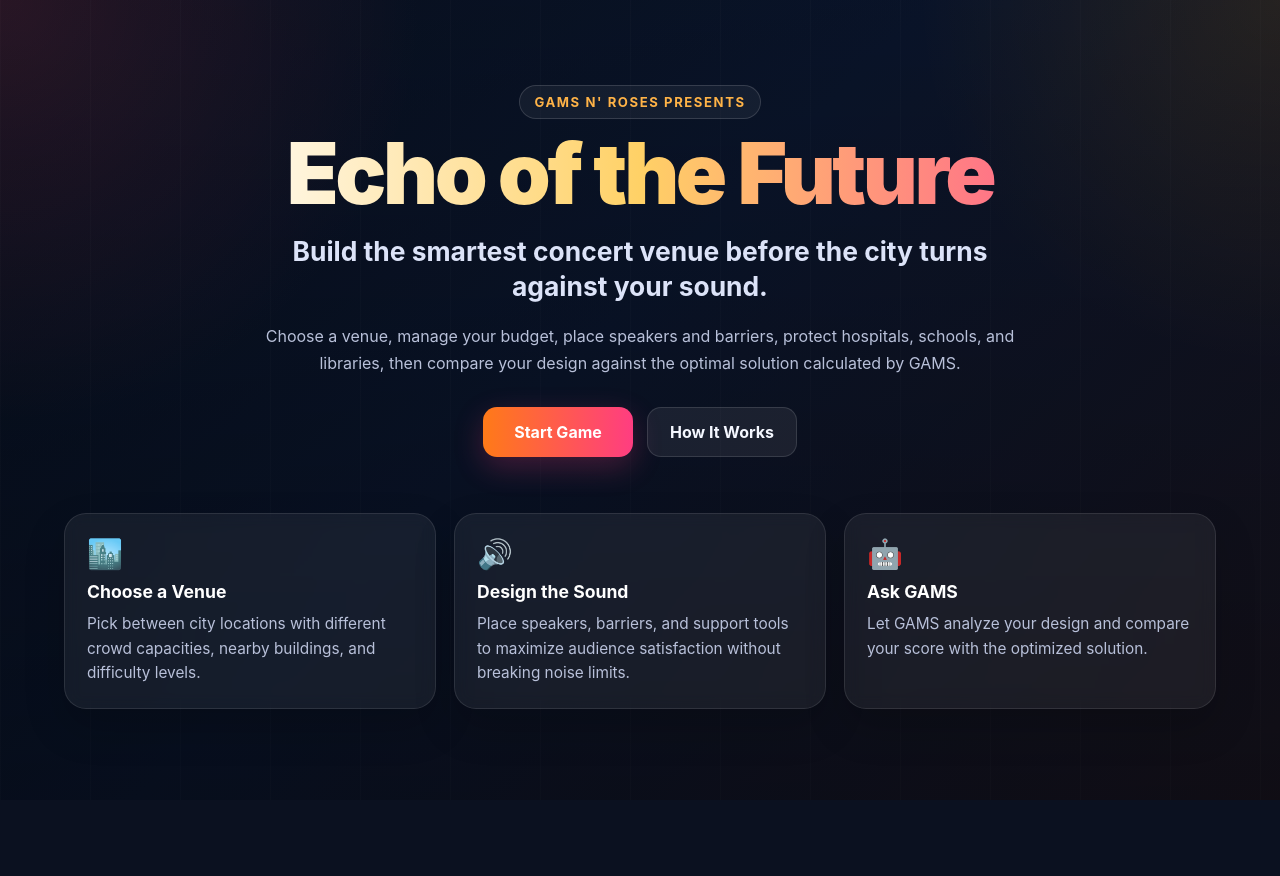
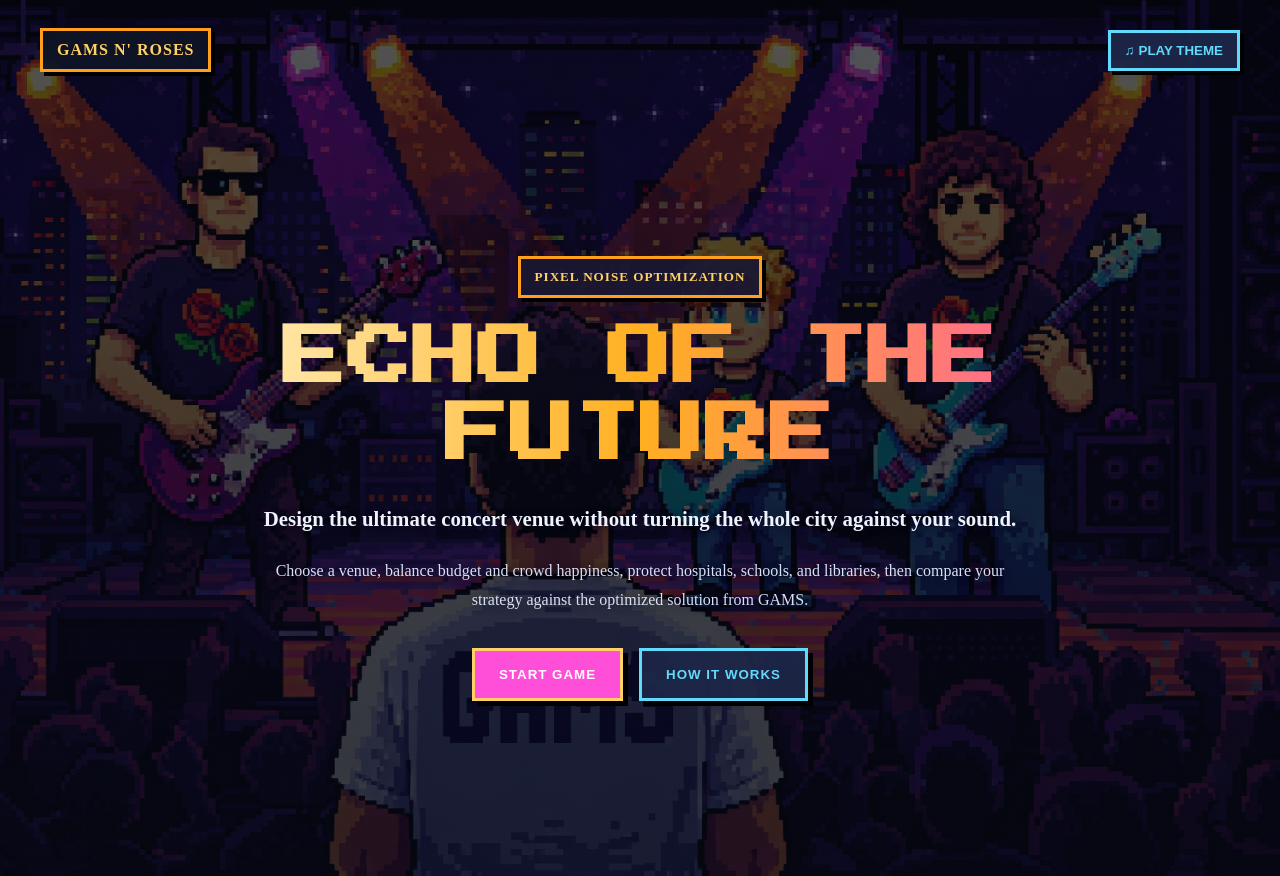
Before and after one commit to serr344/gams-n-roses, a React (Vite) app in the folder frontend/: page / in a window 1280 px wide. Before the commit the page ends 800 px from the top, so only its background shows below. Built offline with nearby package versions, Linux system fonts and the light colour scheme.

Commit message:
update home screen ui and pixel theme

```diff
--- a/frontend/index.html
+++ b/frontend/index.html
@@ -1,6 +1,9 @@
 <!doctype html>
 <html lang="en">
   <head>
+    <link rel="preconnect" href="https://fonts.googleapis.com">
+    <link rel="preconnect" href="https://fonts.gstatic.com" crossorigin>
+    <link href="https://fonts.googleapis.com/css2?family=Press+Start+2P&display=swap" rel="stylesheet">
     <meta charset="UTF-8" />
     <meta name="viewport" content="width=device-width, initial-scale=1.0" />
     <title>Gams N' Roses</title>
--- a/frontend/src/index.css
+++ b/frontend/src/index.css
@@ -1,14 +1,3 @@
-:root {
-  font-family: Inter, system-ui, -apple-system, BlinkMacSystemFont, "Segoe UI",
-    sans-serif;
-  color: #f5f7ff;
-  background-color: #0b1120;
-}
-
-* {
-  box-sizing: border-box;
-}
-
 html,
 body,
 #root {
@@ -16,318 +5,254 @@ body,
   padding: 0;
   width: 100%;
   min-height: 100vh;
+  overflow-x: hidden;
 }
 
 body {
-  background: linear-gradient(135deg, #08101f 0%, #0b1730 45%, #1a1622 100%);
-  color: #f5f7ff;
   overflow-x: hidden;
 }
 
-button,
-input,
-textarea,
-select {
-  font: inherit;
+.home-page.pixel-home {
+  position: relative;
+  min-height: 100vh;
+  width: 100%;
+  overflow: hidden;
+  background: #080b14;
 }
 
-button {
-  border: none;
-  outline: none;
+.home-bg-image {
+  position: absolute;
+  inset: 0;
+  background-image: url("/images/home-bg.png");
+  background-size: cover;
+  background-position: center center;
+  background-repeat: no-repeat;
+  image-rendering: pixelated;
+  z-index: 0;
 }
 
-img {
-  display: block;
-  max-width: 100%;
-}
-
-.primary-btn,
-.secondary-btn {
-  border-radius: 14px;
-  padding: 14px 22px;
-  cursor: pointer;
-  transition: transform 0.18s ease, box-shadow 0.18s ease, opacity 0.18s ease;
-  font-weight: 700;
-  min-width: 150px;
-}
-
-.primary-btn {
-  background: linear-gradient(90deg, #ff7a18, #ff3d81);
-  color: white;
-  box-shadow: 0 10px 30px rgba(255, 61, 129, 0.24);
-}
-
-.secondary-btn {
-  background: rgba(255, 255, 255, 0.07);
-  color: #f4f7ff;
-  border: 1px solid rgba(255, 255, 255, 0.12);
-}
-
-.primary-btn:hover,
-.secondary-btn:hover {
-  transform: translateY(-2px);
-}
-
-/* HOME */
-
-.home-page,
-.venue-page,
-.build-page {
-  min-height: 100vh;
-  width: 100%;
-  background:
-    radial-gradient(circle at top left, rgba(255, 77, 109, 0.16), transparent 28%),
-    radial-gradient(circle at top right, rgba(255, 166, 0, 0.12), transparent 24%),
-    linear-gradient(135deg, #08101f 0%, #0b1730 45%, #1a1622 100%);
-  color: #f5f7ff;
-}
-
-.home-overlay {
+.home-bg-darkener {
   position: absolute;
   inset: 0;
   background:
-    linear-gradient(to bottom, rgba(0, 0, 0, 0.16), rgba(0, 0, 0, 0.4)),
-    repeating-linear-gradient(
-      90deg,
-      rgba(255, 255, 255, 0.02) 0px,
-      rgba(255, 255, 255, 0.02) 1px,
-      transparent 1px,
-      transparent 90px
-    );
-  pointer-events: none;
+    linear-gradient(
+      to bottom,
+      rgba(5, 8, 15, 0.55),
+      rgba(6, 9, 18, 0.72)
+    ),
+    rgba(0, 0, 0, 0.28);
+  z-index: 1;
 }
 
-.home-page {
-  position: relative;
-  overflow: hidden;
+.pixel-grid-overlay {
+  position: absolute;
+  inset: 0;
+  background-image:
+    linear-gradient(rgba(255,255,255,0.03) 1px, transparent 1px),
+    linear-gradient(90deg, rgba(255,255,255,0.03) 1px, transparent 1px);
+  background-size: 28px 28px;
+  opacity: 0.12;
+  z-index: 2;
 }
 
-.home-content,
-.venue-container,
-.build-container {
+.home-shell {
   position: relative;
-  z-index: 1;
+  z-index: 3;
   max-width: 1200px;
   margin: 0 auto;
-  padding: 72px 24px 56px;
+  padding: 28px 24px 48px;
+  min-height: 100vh;
+  display: flex;
+  flex-direction: column;
 }
 
-.hero-section {
-  text-align: center;
-  max-width: 900px;
-  margin: 0 auto 56px;
+.home-topbar {
+  display: flex;
+  justify-content: space-between;
+  align-items: center;
+  gap: 16px;
+  margin-bottom: 44px;
 }
 
-.eyebrow,
-.venue-eyebrow {
-  display: inline-block;
-  margin-bottom: 14px;
-  padding: 8px 14px;
-  border: 1px solid rgba(255, 255, 255, 0.14);
-  border-radius: 999px;
-  background: rgba(255, 255, 255, 0.05);
-  font-size: 0.82rem;
-  font-weight: 700;
-  letter-spacing: 0.12em;
-  color: #ffb347;
+.home-hero {
+  max-width: 900px;
+  margin: auto auto;
+  text-align: center;
 }
 
-.hero-title {
+.pixel-tag {
+  background: rgba(15, 20, 38, 0.92);
+  color: #ffd166;
+  border: 3px solid #ff9f1c;
+  padding: 10px 14px;
+  font-weight: 800;
+  letter-spacing: 1px;
+  box-shadow: 4px 4px 0 #000;
+}
+
+.pixel-music-btn {
+  background: rgba(29, 38, 71, 0.95);
+  color: #61dafb;
+  border: 3px solid #61dafb;
+  padding: 10px 14px;
+  font-weight: 800;
+  cursor: pointer;
+  box-shadow: 4px 4px 0 #000;
+}
+
+.pixel-eyebrow {
+  display: inline-block;
+  margin-bottom: 22px;
+  padding: 10px 14px;
+  border: 3px solid #ff9f1c;
+  background: rgba(27, 23, 49, 0.92);
+  color: #ffd166;
+  box-shadow: 4px 4px 0 #000;
+  border-radius: 0;
+  font-size: 0.82rem;
+  font-weight: 800;
+  letter-spacing: 1px;
+}
+
+.pixel-title {
   margin: 0;
-  font-size: clamp(2.8rem, 7vw, 5.3rem);
-  line-height: 0.95;
-  font-weight: 900;
-  letter-spacing: -0.04em;
-  background: linear-gradient(90deg, #ffffff, #ffd166, #ff5d8f);
+  font-family: "Press Start 2P", monospace;
+  font-size: clamp(2rem, 5vw, 4.4rem);
+  line-height: 1.2;
+  letter-spacing: 1px;
+  background: linear-gradient(90deg, #fff3c4, #ffb020, #ff5fa2);
   -webkit-background-clip: text;
   -webkit-text-fill-color: transparent;
 }
 
-.hero-subtitle {
-  margin: 20px auto 0;
-  max-width: 760px;
-  font-size: clamp(1.15rem, 2.5vw, 1.65rem);
+.pixel-subtitle {
+  max-width: 820px;
+  margin: 28px auto 0;
+  color: #eef3ff;
+  font-size: clamp(1rem, 2.1vw, 1.3rem);
+  line-height: 1.7;
   font-weight: 700;
-  color: #dce3f8;
-  line-height: 1.35;
+  text-shadow: 0 2px 10px rgba(0, 0, 0, 0.4);
 }
 
-.hero-description {
+.pixel-description {
   max-width: 760px;
-  margin: 18px auto 0;
-  color: #b8c0d9;
+  margin: 20px auto 0;
+  color: #d8e0f5;
   font-size: 1rem;
+  line-height: 1.8;
+  text-shadow: 0 2px 10px rgba(0, 0, 0, 0.35);
+}
+
+.home-actions {
+  display: flex;
+  justify-content: center;
+  gap: 16px;
+  flex-wrap: wrap;
+  margin-top: 34px;
+}
+
+.pixel-primary-btn,
+.pixel-secondary-btn {
+  border-radius: 0;
+  padding: 16px 24px;
+  font-weight: 900;
+  letter-spacing: 1px;
+  box-shadow: 5px 5px 0 #000;
+  border: 3px solid transparent;
+  cursor: pointer;
+}
+
+.pixel-primary-btn {
+  background: #ff4fd8;
+  color: #fff;
+  border-color: #ffd166;
+}
+
+.pixel-secondary-btn {
+  background: rgba(29, 38, 71, 0.95);
+  color: #61dafb;
+  border-color: #61dafb;
+}
+
+.pixel-music-btn:hover,
+.pixel-primary-btn:hover,
+.pixel-secondary-btn:hover {
+  transform: translate(-1px, -1px);
+}
+
+/* HOW TO PLAY MODAL */
+
+.howto-backdrop {
+  position: fixed;
+  inset: 0;
+  background: rgba(0, 0, 0, 0.72);
+  display: flex;
+  align-items: center;
+  justify-content: center;
+  padding: 24px;
+  z-index: 20;
+}
+
+.howto-modal {
+  width: min(760px, 100%);
+  background: #11192f;
+  border: 3px solid #ff9f1c;
+  box-shadow: 8px 8px 0 #000;
+  padding: 28px;
+  color: white;
+}
+
+.howto-modal h2 {
+  margin-top: 0;
+  margin-bottom: 22px;
+  color: #ffd166;
+  font-family: "Press Start 2P", monospace;
+  font-size: 1.2rem;
+  line-height: 1.6;
+}
+
+.howto-step {
+  display: grid;
+  grid-template-columns: 28px 1fr;
+  gap: 14px;
+  margin-bottom: 18px;
+  align-items: start;
+}
+
+.howto-step span {
+  color: #61dafb;
+  font-weight: 900;
+}
+
+.howto-step p {
+  margin: 0;
+  color: #dbe5ff;
   line-height: 1.7;
 }
 
-.hero-actions,
-.venue-actions {
-  display: flex;
-  justify-content: center;
-  gap: 14px;
-  flex-wrap: wrap;
-  margin-top: 30px;
-}
-
-.feature-grid {
-  display: grid;
-  grid-template-columns: repeat(3, minmax(0, 1fr));
-  gap: 18px;
-}
-
-.feature-card,
-.venue-card,
-.build-summary-card {
-  background: rgba(255, 255, 255, 0.06);
-  border: 1px solid rgba(255, 255, 255, 0.1);
-  border-radius: 22px;
-  padding: 22px;
-  backdrop-filter: blur(8px);
-  box-shadow: 0 18px 40px rgba(0, 0, 0, 0.18);
-}
-
-.feature-card h3 {
-  margin: 10px 0;
-  font-size: 1.1rem;
-  color: #ffffff;
-}
-
-.feature-card p {
-  margin: 0;
-  color: #b8c0d9;
-  line-height: 1.6;
-  font-size: 0.96rem;
-}
-
-.feature-icon {
-  font-size: 1.8rem;
-}
-
-/* VENUES */
-
-.venue-header {
-  text-align: center;
-  max-width: 820px;
-  margin: 0 auto 36px;
-}
-
-.venue-header h1,
-.build-container h1 {
-  margin: 0;
-  font-size: clamp(2rem, 5vw, 3.4rem);
-  color: #ffffff;
-}
-
-.venue-subtitle {
-  margin: 16px auto 0;
-  color: #b8c0d9;
-  max-width: 760px;
-  line-height: 1.7;
-}
-
-.venue-grid {
-  display: grid;
-  grid-template-columns: repeat(3, minmax(0, 1fr));
-  gap: 18px;
-}
-
-.venue-card {
-  position: relative;
-  text-align: left;
-  color: white;
-  cursor: pointer;
-  transition: transform 0.18s ease, border-color 0.18s ease, box-shadow 0.18s ease;
-}
-
-.venue-card:hover {
-  transform: translateY(-3px);
-  border-color: rgba(255, 122, 24, 0.6);
-}
-
-.venue-card.selected {
-  border-color: #ff7a18;
-  box-shadow: 0 0 0 1px rgba(255, 122, 24, 0.15), 0 16px 34px rgba(255, 122, 24, 0.16);
-}
-
-.venue-card h3 {
-  margin: 10px 0 10px;
-  font-size: 1.25rem;
-  color: #ffffff;
-}
-
-.venue-card p,
-.build-summary-card p {
-  margin: 0;
-  color: #c7d0e7;
-  line-height: 1.6;
-}
-
-.venue-badge {
-  display: inline-block;
-  padding: 6px 10px;
-  border-radius: 999px;
-  background: rgba(255, 255, 255, 0.08);
-  font-size: 0.8rem;
-  font-weight: 700;
-  color: #ffd166;
-}
-
-.venue-stats {
-  display: flex;
-  flex-wrap: wrap;
-  gap: 10px;
-  margin-top: 18px;
-}
-
-.venue-stats span {
-  padding: 8px 12px;
-  border-radius: 999px;
-  background: rgba(255, 255, 255, 0.07);
-  color: #e6ebfa;
-  font-size: 0.92rem;
-}
-
-.venue-selected-text {
-  margin-top: 16px;
-  font-weight: 800;
-  color: #ff9f43;
-}
-
-/* BUILD */
-
-.build-summary-card {
-  margin-top: 24px;
-  margin-bottom: 24px;
-}
-
-.build-summary-card h2 {
-  margin: 0 0 10px;
-  color: #ffffff;
-}
-
-.build-placeholder {
-  min-height: 320px;
-  border: 2px dashed rgba(255, 255, 255, 0.16);
-  border-radius: 24px;
-  display: grid;
-  place-items: center;
-  color: #b8c0d9;
-  background: rgba(255, 255, 255, 0.04);
-  margin-bottom: 24px;
-  padding: 24px;
-  text-align: center;
-  font-size: 1.05rem;
+.howto-close-btn {
+  margin-top: 12px;
 }
 
 @media (max-width: 900px) {
-  .feature-grid,
-  .venue-grid {
-    grid-template-columns: 1fr;
+  .home-topbar {
+    flex-direction: column;
+    align-items: flex-start;
+    margin-bottom: 30px;
   }
 
-  .home-content,
-  .venue-container,
-  .build-container {
-    padding-top: 56px;
+  .home-shell {
+    padding-top: 20px;
+    padding-bottom: 36px;
+  }
+
+  .home-hero {
+    margin-top: auto;
+    margin-bottom: auto;
+  }
+
+  .pixel-title {
+    font-size: clamp(1.8rem, 10vw, 3rem);
   }
 }
--- a/frontend/src/pages/HomePage.tsx
+++ b/frontend/src/pages/HomePage.tsx
@@ -1,71 +1,148 @@
-import React from "react";
+import React, { useEffect, useRef, useState } from "react";
 
 type HomePageProps = {
   onStart?: () => void;
   onHowToPlay?: () => void;
 };
 
-const HomePage: React.FC<HomePageProps> = ({ onStart, onHowToPlay }) => {
+const HomePage: React.FC<HomePageProps> = ({ onStart }) => {
+  const audioRef = useRef<HTMLAudioElement | null>(null);
+  const [musicOn, setMusicOn] = useState(false);
+  const [showHowToPlay, setShowHowToPlay] = useState(false);
+
+  useEffect(() => {
+    if (audioRef.current) {
+      audioRef.current.volume = 0.35;
+      audioRef.current.loop = true;
+    }
+  }, []);
+
+  const toggleMusic = async () => {
+    if (!audioRef.current) return;
+
+    try {
+      if (musicOn) {
+        audioRef.current.pause();
+        setMusicOn(false);
+      } else {
+        await audioRef.current.play();
+        setMusicOn(true);
+      }
+    } catch (error) {
+      console.error("Music could not start:", error);
+    }
+  };
+
+  const handleStartClick = async () => {
+    if (audioRef.current && !musicOn) {
+      try {
+        await audioRef.current.play();
+        setMusicOn(true);
+      } catch (error) {
+        console.error("Music autoplay blocked:", error);
+      }
+    }
+
+    onStart?.();
+  };
+
   return (
-    <div className="home-page">
-      <div className="home-overlay" />
+    <div className="home-page pixel-home">
+      <audio ref={audioRef} src="/audio/theme.mp3" />
 
-      <main className="home-content">
-        <section className="hero-section">
-          <p className="eyebrow">GAMS N' ROSES PRESENTS</p>
+      <div className="home-bg-image" />
+      <div className="home-bg-darkener" />
+      <div className="pixel-grid-overlay" />
 
-          <h1 className="hero-title">Echo of the Future</h1>
+      <main className="home-shell">
+        <header className="home-topbar">
+          <div className="pixel-tag">GAMS N&apos; ROSES</div>
 
-          <h2 className="hero-subtitle">
-            Build the smartest concert venue before the city turns against your sound.
-          </h2>
+          <button className="pixel-music-btn" onClick={toggleMusic}>
+            {musicOn ? "♫ MUSIC ON" : "♫ PLAY THEME"}
+          </button>
+        </header>
 
-          <p className="hero-description">
-            Choose a venue, manage your budget, place speakers and barriers,
-            protect hospitals, schools, and libraries, then compare your design
-            against the optimal solution calculated by GAMS.
+        <section className="home-hero">
+          <p className="pixel-eyebrow">PIXEL NOISE OPTIMIZATION</p>
+
+          <h1 className="pixel-title">ECHO OF THE FUTURE</h1>
+
+          <p className="pixel-subtitle">
+            Design the ultimate concert venue without turning the whole city
+            against your sound.
           </p>
 
-          <div className="hero-actions">
-            <button className="primary-btn" onClick={onStart}>
-              Start Game
+          <p className="pixel-description">
+            Choose a venue, balance budget and crowd happiness, protect
+            hospitals, schools, and libraries, then compare your strategy
+            against the optimized solution from GAMS.
+          </p>
+
+          <div className="home-actions">
+            <button className="pixel-primary-btn" onClick={handleStartClick}>
+              START GAME
             </button>
 
-            <button className="secondary-btn" onClick={onHowToPlay}>
-              How It Works
+            <button
+              className="pixel-secondary-btn"
+              onClick={() => setShowHowToPlay(true)}
+            >
+              HOW IT WORKS
             </button>
           </div>
         </section>
+      </main>
 
-        <section className="feature-grid">
-          <div className="feature-card">
-            <div className="feature-icon">🏙️</div>
-            <h3>Choose a Venue</h3>
+      {showHowToPlay && (
+        <div className="howto-backdrop" onClick={() => setShowHowToPlay(false)}>
+          <div
+            className="howto-modal"
+            onClick={(e) => e.stopPropagation()}
+          >
+            <h2>HOW IT WORKS</h2>
+
+            <div className="howto-step">
+              <span>1.</span>
               <p>
-              Pick between city locations with different crowd capacities,
-              nearby buildings, and difficulty levels.
+                Choose a concert venue. Each location has different capacity,
+                budget, and nearby sensitive buildings.
               </p>
             </div>
 
-          <div className="feature-card">
-            <div className="feature-icon">🔊</div>
-            <h3>Design the Sound</h3>
+            <div className="howto-step">
+              <span>2.</span>
               <p>
-              Place speakers, barriers, and support tools to maximize audience
-              satisfaction without breaking noise limits.
+                Build your sound layout with speakers, barriers, and support
+                tools while staying under budget.
               </p>
             </div>
 
-          <div className="feature-card">
-            <div className="feature-icon">🤖</div>
-            <h3>Ask GAMS</h3>
+            <div className="howto-step">
+              <span>3.</span>
               <p>
-              Let GAMS analyze your design and compare your score with the
-              optimized solution.
+                Protect hospitals, schools, libraries, and residential zones
+                from excessive noise.
               </p>
             </div>
-        </section>
-      </main>
+
+            <div className="howto-step">
+              <span>4.</span>
+              <p>
+                Ask GAMS to compare your design with the optimized solution and
+                see how close you got.
+              </p>
+            </div>
+
+            <button
+              className="pixel-primary-btn howto-close-btn"
+              onClick={() => setShowHowToPlay(false)}
+            >
+              CLOSE
+            </button>
+          </div>
+        </div>
+      )}
     </div>
   );
 };
```
Also changed, not shown: frontend/public/images/home-bg.png (added), 1 other file (tests, documents, lock files or other folders). Lines whose indentation alone changed are shown as unchanged.
